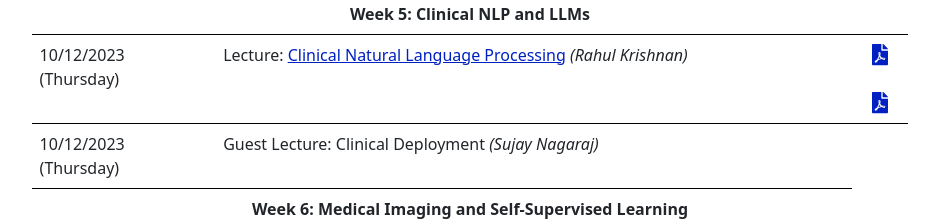
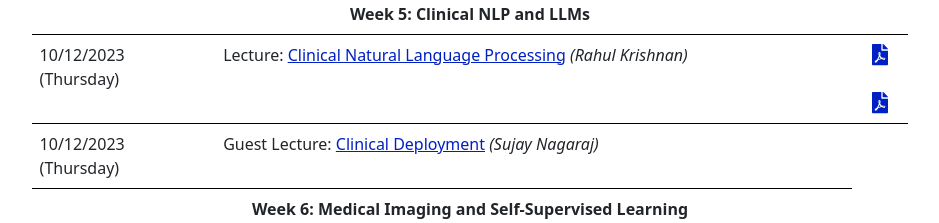
Before and after one commit to csc2541-2023/csc2541-2023.github.io, a Next.js app: page /schedule in a window 1280 px wide. Shown: the part 1020-1243 px from the top of the page, without its empty margins (162-1101 px from the left). Built offline with nearby package versions, Linux system fonts and the light colour scheme; what @tailwindcss/typography would draw is missing.

Commit message:
uploaded week 5 guest lecture

```diff
--- a/pages/schedule.js
+++ b/pages/schedule.js
@@ -199,7 +199,7 @@ export default function Home() {
               </tr>
               <tr>
                 <td>10/12/2023 (Thursday)</td>
-                <td>Guest Lecture: <a>Clinical Deployment</a> <i> (Sujay Nagaraj)</i></td>
+                <td>Guest Lecture: <a href="/lectures/Clinical Deployment - ML4H Guest Lecture.pdf" target="_blank">Clinical Deployment</a> <i>(Sujay Nagaraj)</i></td>
               </tr>
               {/* <tr>
                 <td>10/06/2021 (Wednesday)</td>
```
Also changed, not shown: 1 other file (tests, documents, lock files or other folders).
